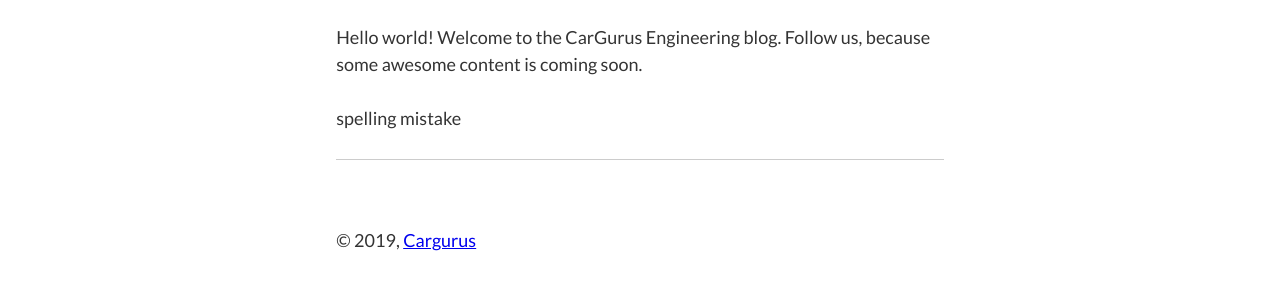
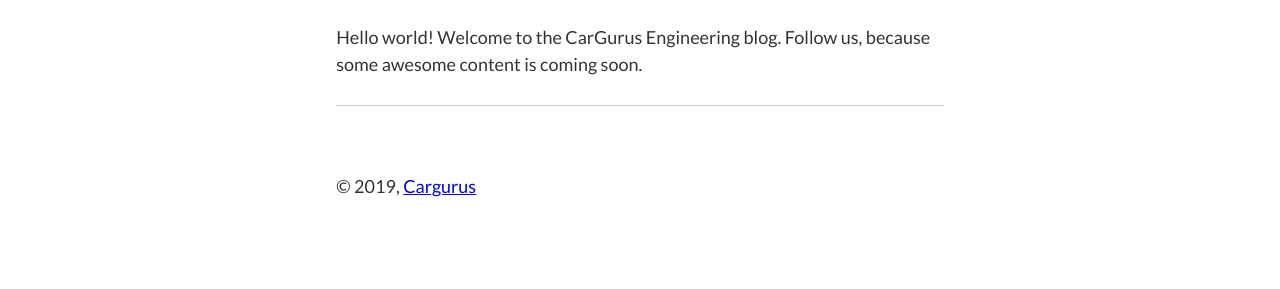
Before and after one commit to shayanushani/Blog, a Gatsby site: page /hello-world/ in a window 1280 px wide. Shown: the part 173-462 px from the top of the page. Built offline with nearby package versions, Linux system fonts and the light colour scheme; Gatsby itself is replaced by a stand-in of ours; some packages are replaced by stand-ins of ours.

Commit message:
remove unneeded line

```diff
--- a/content/blog/hello-world/index.md
+++ b/content/blog/hello-world/index.md
@@ -5,5 +5,3 @@ description: "Welcome to Revved, our new blog"
 ---
 
 Hello world! Welcome to the CarGurus Engineering blog. Follow us, because some awesome content is coming soon.
-
-spelling mistake
```
